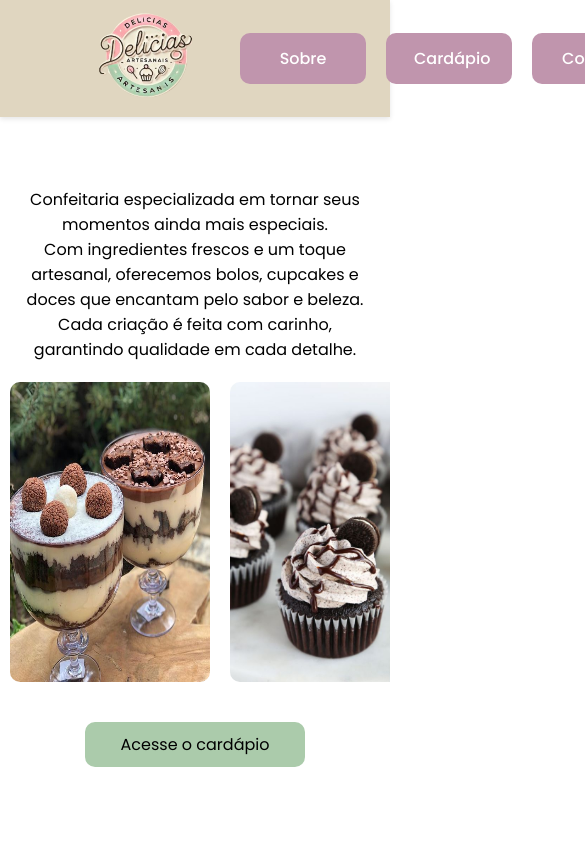
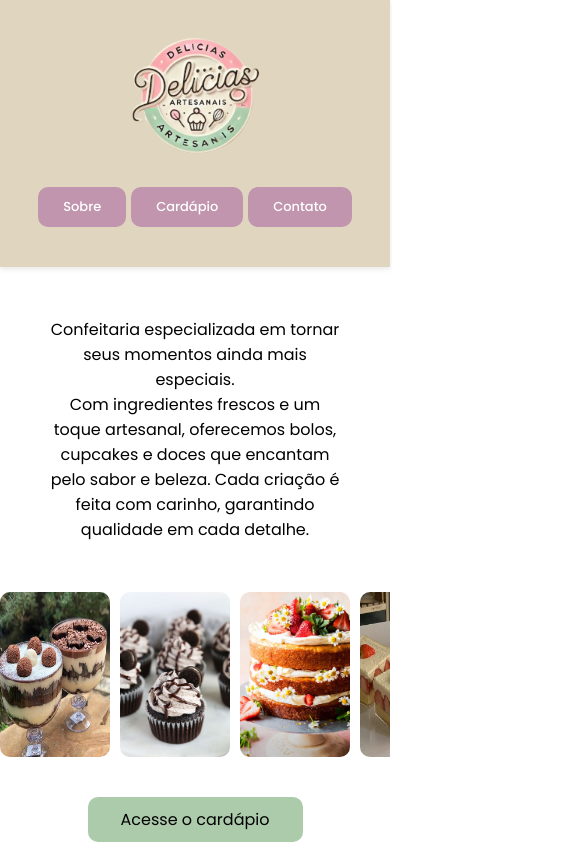
Before and after one commit to rodrigosoboleski/projeto-confeitaria, a plain HTML site: page index.html in a window 390 px wide. Shown: the top 845 px of the page, 585 px wide, since content can reach past the window. Drawn offline with Linux system fonts and the light colour scheme.

Commit message:
v1.1
Atualização carrossel e mobile

```diff
--- a/script.js
+++ b/script.js
@@ -1,36 +1,47 @@
-/*=== CARROSSEL ========================*/
 let currentSlide = 0;
 const slides = document.querySelector('.slides');
 const slideImages = Array.from(document.querySelectorAll('.slides img'));
-const totalSlides = slideImages.length;
-const slideWidth = slideImages[0].clientWidth + 10; // Incluindo o margin-right
 
-// Clone as imagens e adicione ao final para criar o efeito de loop
+// Função para calcular a largura do slide com base na imagem atual
+function getSlideWidth() {
+    return slideImages[0].clientWidth + 10; // Inclui a margem direita
+}
+
+// Função para clonar as imagens e criar o loop infinito
 function initializeCarousel() {
-    slideImages.forEach(img => {
+    slideImages.forEach((img) => {
         const clone = img.cloneNode(true);
         slides.appendChild(clone);
     });
-    slides.style.width = `${slideWidth * totalSlides * 2}px`; // Define a largura total para acomodar todos os slides
-    slides.style.transform = `translateX(0)`;
+
+    // Ajusta a largura total da div `slides`
+    slides.style.width = `${getSlideWidth() * slideImages.length * 2}px`;
 }
 
+// Função para mover os slides
 function moveToNextSlide() {
     currentSlide++;
-    if (currentSlide >= totalSlides) {
-        slides.style.transition = 'none'; // Remove a transição ao voltar para o início
+
+    if (currentSlide >= slideImages.length) {
+        slides.style.transition = 'none';
         slides.style.transform = `translateX(0)`;
         currentSlide = 0;
+
         setTimeout(() => {
-            slides.style.transition = 'transform 1s ease-in-out'; // Reativa a transição
-            slides.style.transform = `translateX(${-slideWidth * currentSlide}px)`;
+            slides.style.transition = 'transform 0.5s ease-in-out';
+            slides.style.transform = `translateX(${-getSlideWidth() * currentSlide}px)`;
         }, 50);
     } else {
-        slides.style.transform = `translateX(${-slideWidth * currentSlide}px)`;
+        slides.style.transform = `translateX(${-getSlideWidth() * currentSlide}px)`;
     }
 }
 
-// Inicializa o carrossel e define a transição automática
+// Inicializa o carrossel e define o movimento automático
 initializeCarousel();
-setInterval(moveToNextSlide, 3000); // Mover automaticamente a cada 3 segundos
-/*======================================*/
+setInterval(moveToNextSlide, 3000);
+
+// Ajusta a largura dinamicamente ao redimensionar a tela
+window.addEventListener('resize', () => {
+    slides.style.width = `${getSlideWidth() * slideImages.length * 2}px`;
+    slides.style.transform = `translateX(${-getSlideWidth() * currentSlide}px)`;
+});
--- a/style.css
+++ b/style.css
@@ -10,28 +10,30 @@ body{
     margin: 0;
     font-family: poppins, Arial, sans-serif;
 }
+
 /*=======================================================*/
 header {
     display: flex;
-    justify-content:space-between;
+    justify-content: space-between;
     align-items: center;
     background-color: var(--creme);
     box-shadow: 0 2px 5px rgba(0, 0, 0, 0.1);
+
 }
 #logo img{
-    margin-left: 90px;
+    margin-left: 100px;
     max-width: 110px;
 }
 nav ul {
     list-style: none;
     display: flex;
     gap: 20px;
-    margin-right: 50px;
+    margin-right: 100px;
 }
-nav li{
+nav li {
     background-color: var(--rosinha);
     border-radius: 10px;
-    padding: 13px;
+    padding: 10px;
     width: 100px;
     text-align: center;
 }
@@ -50,10 +52,10 @@ li:hover{
     transition: 0.3s ease;
 }
 
+/*=======================================================*/
 main{
     max-width: 1146px;
     margin: auto;
-
     padding-top: 50px;
 }
 
@@ -63,6 +65,7 @@ main{
     margin: auto;
     padding: 20px;
 }
+
 /*=======================================================*/
 .carousel {
     position: relative;
@@ -78,14 +81,15 @@ main{
 }
 
 .slides img {
-    width: 200px;
+    width: 100%; /* Tornando as imagens responsivas */
+    max-width: 200px;
     border-radius: 10px;
     margin-right: 20px;
 }
+
 /*=======================================================*/
-
-.button{
-    background-color:var(--turquesa);
+.button {
+    background-color: var(--turquesa);
     border-radius: 10px;
     color: black;
     text-align: center;
@@ -93,17 +97,92 @@ main{
     padding: 10px;
     margin: 40px auto;
 }
-.button:hover{
-    background-color:#8f5a77;
+.button:hover {
+    background-color: #8f5a77;
     color: white;
     transition: 0.5s ease;
 }
-a{
+
+a {
     text-decoration: none;
     color: white;
 }
 
-footer{
+footer {
     margin-top: 100px;
     background-color: cornflowerblue;
+    padding: 20px;
+    text-align: center;
 }
+
+/*===============================================*/
+/* Ajustes para telas menores (smartphones) */
+@media (max-width: 768px) {
+    header {
+        flex-direction: column;
+        align-items: center;
+        padding: 20px;
+    }
+
+    #logo img {
+        margin: 0; /* Centralizando o logo */
+
+    }
+
+    nav ul {
+        flex-direction: row;
+        gap: 10px;
+        margin: 20px 0;
+        padding-right: 40px;
+    }
+
+    nav li {
+        width: auto; /* Ajustando o tamanho dos botões */
+
+    }
+
+    .intro {
+        padding: 10px;
+        max-width: 100%;
+    }
+
+    .button {
+        width: 40%; /* Deixar o botão responsivo no mobile */
+    }
+
+    .slides img {
+        max-width: 100%; /* Imagens ocupando toda a largura disponível no mobile */
+        width: 150px;
+        margin-right: 10px;
+    }
+}
+
+/* Ajustes para telas muito pequenas (por exemplo, iPhone SE) */
+@media (max-width: 480px) {
+    #logo img{
+        max-width: 150px;
+        margin-bottom: 10px;
+    }
+    nav ul {
+        margin-top: 0;
+        gap: 5px; /* Reduzindo o espaçamento entre os itens */
+    }
+    nav, li{
+        font-size: 13px;
+    }
+
+    .intro{
+        padding: 0 50px;
+        margin-bottom: 50px;
+    }
+
+    .slides img {
+        margin-right: 10px;
+        width: 110px;
+    }
+
+    .button {
+        padding: 10px;
+        width: 50%; /* Botão um pouco menor */
+    }
+}
```
